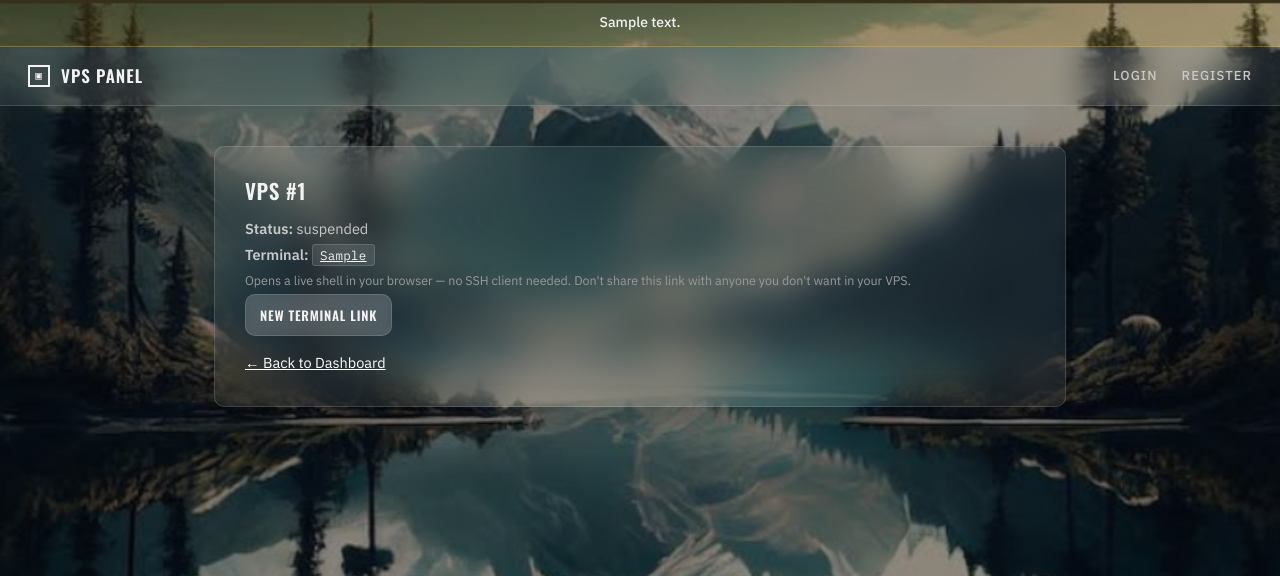
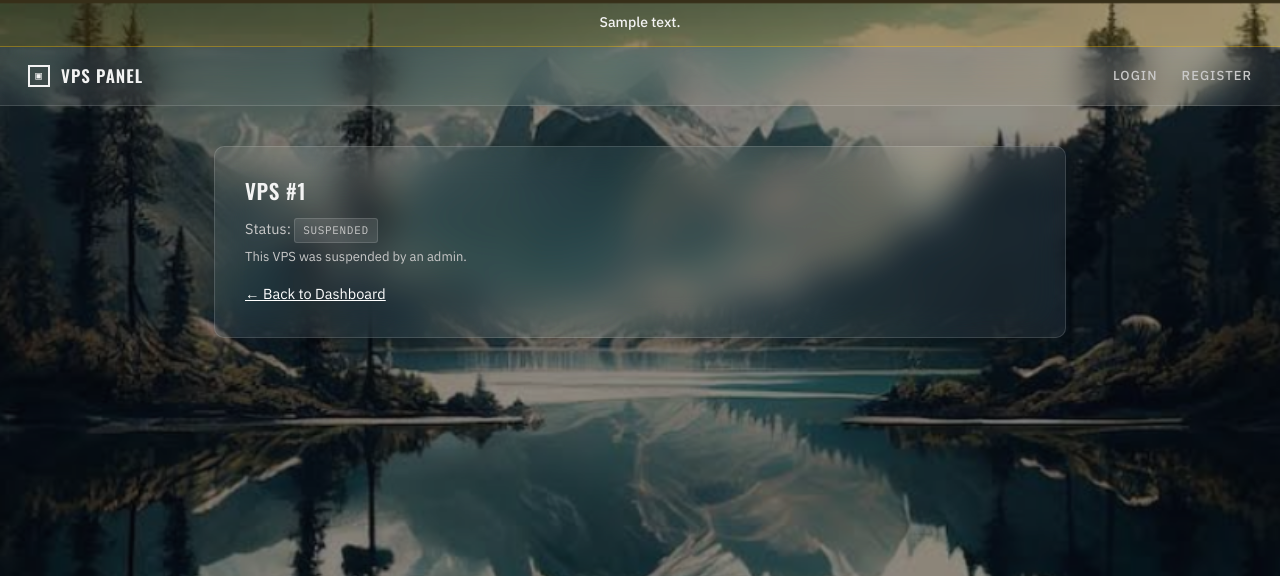
Before and after one commit to rrs803465-ai/panel4life, a Flask app: template templates/vps_view.html in a window 1280 px wide. Shown: the top 576 px of the page. Run offline with Flask 3, Linux system fonts and the light colour scheme; the template is opened without the code that fills it: most values are stand-ins (such as "Sample title", 1, 10 or a date in 2020).

Commit message:
Refactor VPS status handling in vps_view.html

```diff
--- a/templates/vps_view.html
+++ b/templates/vps_view.html
@@ -46,15 +46,41 @@
       <button type="submit" class="btn-danger">Dismiss &amp; Try Again</button>
     </form>
 
+  {% elif vps.status == 'suspended' %}
+    <p>Status: <span class="badge">suspended</span></p>
+    <p style="color:var(--text-dim);font-size:13px">This VPS was suspended by an admin.</p>
+
+  {% elif vps.status == 'stopped' %}
+    <p><strong>Status:</strong> stopped</p>
+    <div style="margin-top:10px;display:flex;gap:10px;flex-wrap:wrap">
+      <form method="POST" action="{{ url_for('vps_power', vps_id=vps.id, action='start') }}">
+        <button type="submit">Start</button>
+      </form>
+      <form method="POST" action="{{ url_for('vps_power', vps_id=vps.id, action='reinstall') }}"
+            onsubmit="return confirm('This wipes everything on the VPS and reinstalls it fresh. Continue?')">
+        <button type="submit" class="btn-danger">Reinstall</button>
+      </form>
+    </div>
+
   {% else %}
     <p><strong>Status:</strong> {{ vps.status }}</p>
     {% if vps.ssh_command %}
       <p><strong>Terminal:</strong> <a href="{{ vps.ssh_command }}" target="_blank" rel="noopener"><code>{{ vps.ssh_command }}</code></a></p>
       <p style="font-size:12.5px;color:var(--text-faint)">Opens a live shell in your browser — no SSH client needed. Don't share this link with anyone you don't want in your VPS.</p>
     {% endif %}
-    <form method="POST" action="{{ url_for('regen_ssh', vps_id=vps.id) }}">
-      <button type="submit">New Terminal Link</button>
-    </form>
+    <div style="margin-top:10px;display:flex;gap:10px;flex-wrap:wrap">
+      <form method="POST" action="{{ url_for('regen_ssh', vps_id=vps.id) }}">
+        <button type="submit">New Terminal Link</button>
+      </form>
+      <form method="POST" action="{{ url_for('vps_power', vps_id=vps.id, action='stop') }}"
+            onsubmit="return confirm('Stop this VPS? Anything running inside it will be shut down.')">
+        <button type="submit" class="btn-danger">Stop</button>
+      </form>
+      <form method="POST" action="{{ url_for('vps_power', vps_id=vps.id, action='reinstall') }}"
+            onsubmit="return confirm('This wipes everything on the VPS and reinstalls it fresh. Continue?')">
+        <button type="submit" class="btn-danger">Reinstall</button>
+      </form>
+    </div>
   {% endif %}
 
   <p style="margin-top:16px"><a href="{{ url_for('dashboard') }}">&larr; Back to Dashboard</a></p>
```
